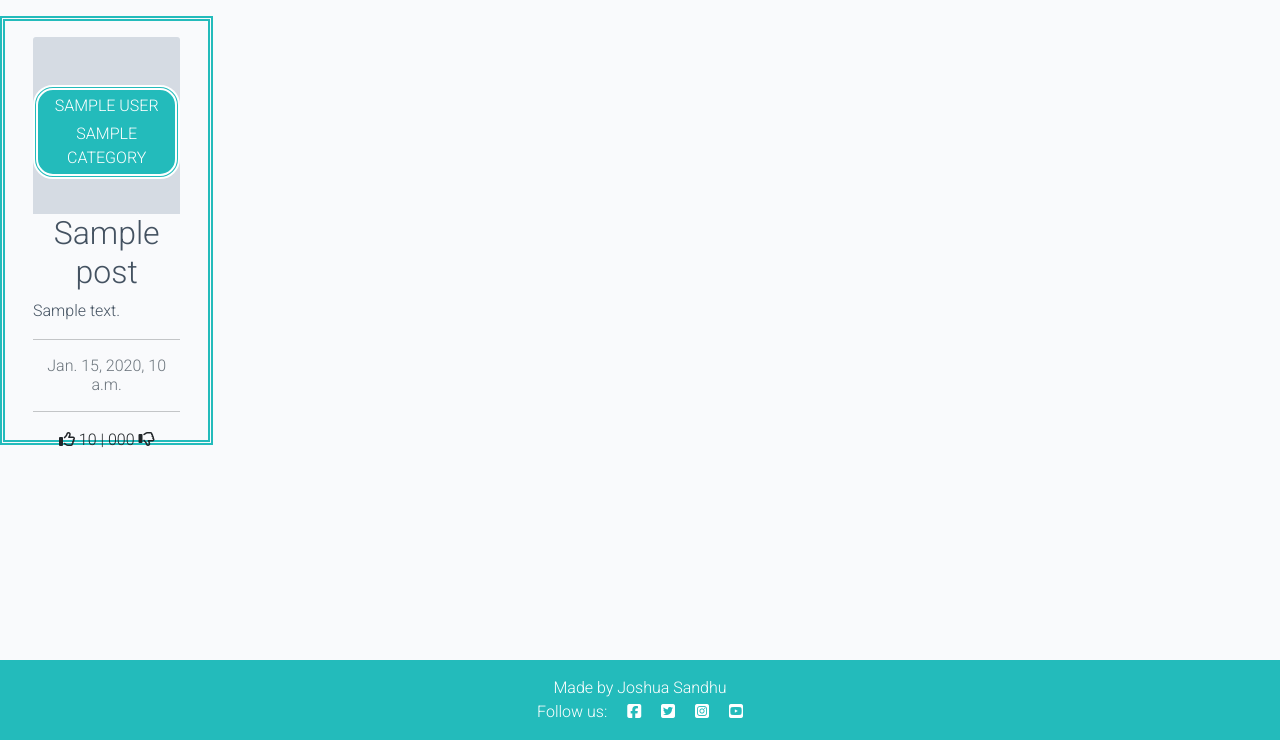
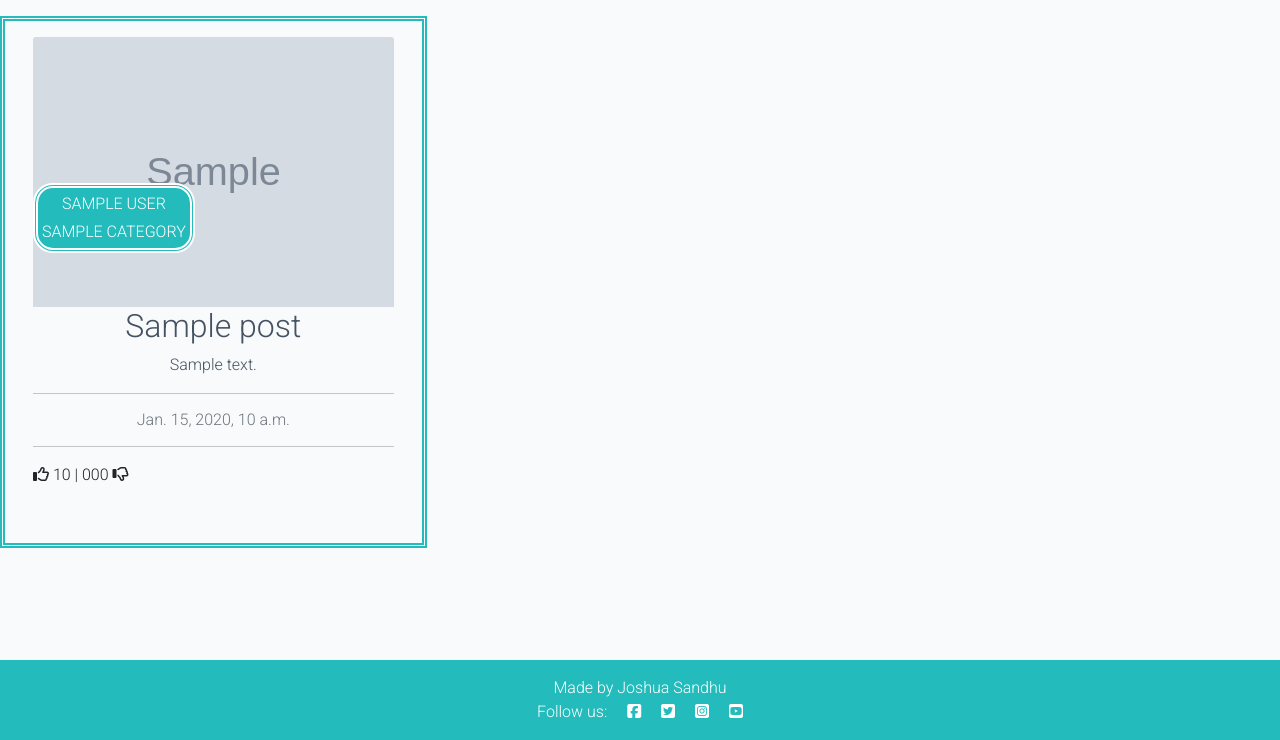
Before and after one commit to JoshSandhu/social_hub, a Django app: template templates/index.html in a window 1280 px wide. Shown: the part 60-800 px from the top of the page. Run offline with Django 3.2, Linux system fonts and the light colour scheme; the template is opened without the code that fills it: most values are stand-ins (such as "Sample title", 1, 10 or a date in 2020); grey boxes marked "Sample" are stand-in pictures; some libraries are stand-ins or nearby versions.

Commit message:
Found errors with the page loading with 6 posts in a row. Screen does notwork on smaller screens. Adjused for 3 in a row now

```diff
--- a/static/css/style.css
+++ b/static/css/style.css
@@ -29,10 +29,15 @@ h1, h2, h3 {
 .post-card {
     border: thick double #23BBBB;
 }
+
 .card {
     border: none;
     height: auto;
     background-color: transparent;
+}
+
+.card-text {
+    text-align: center;
 }
 
 img {
@@ -57,10 +62,6 @@ img {
     border: thick double #fff;
     border-radius: 20px;
     background-color: #23BBBB;
-}
-
-.card-body > p {
-    text-align: center;
 }
 
 .author, .category {
@@ -156,3 +157,8 @@ img {
     background: transparent;
     border: none;
 }
+
+.page-link {
+    margin: 10px;
+    border-radius: 20px;
+}
--- a/templates/base.html
+++ b/templates/base.html
@@ -41,7 +41,7 @@
                         <a class="nav-link" href="{% url 'account_logout' %}">Logout</a>
                     </li>
                     <li class="nav-item">
-                        <a class="nav-link active" aria-current="page" href="{% url 'create_post' %}">Create Post</a>
+                        <a class="nav-link" aria-current="page" href="{% url 'create_post' %}">Create Post</a>
                     </li>
                     {% else %}
                     <li class="nav-item">
--- a/templates/index.html
+++ b/templates/index.html
@@ -9,8 +9,8 @@
         <div class="col-12 mt-3 left">
             <div class="row">
                 {% for post in post_list %}
-                <div class="col-md-2 post-card">
-                    <div class="card h-50 mb-4">
+                <div class="col-md-4 post-card">
+                    <div class="card mb-4">
                         <div class="card-body h-100">
                             <div class="image-container h-100">
                                 {% if "placeholder" in post.featured_image.url %}
@@ -35,10 +35,12 @@
                         </div>
                     </div>
                 </div>
-                {% if forloop.counter|divisibleby:6 %}
+                {% if forloop.counter|divisibleby:3 %}
             </div>
-            {% endif %}
-            {% endfor %}
+            <div class="row">
+                {% endif %}
+                {% endfor %}
+            </div>
         </div>
     </div>
     {% if is_paginated %}
```
